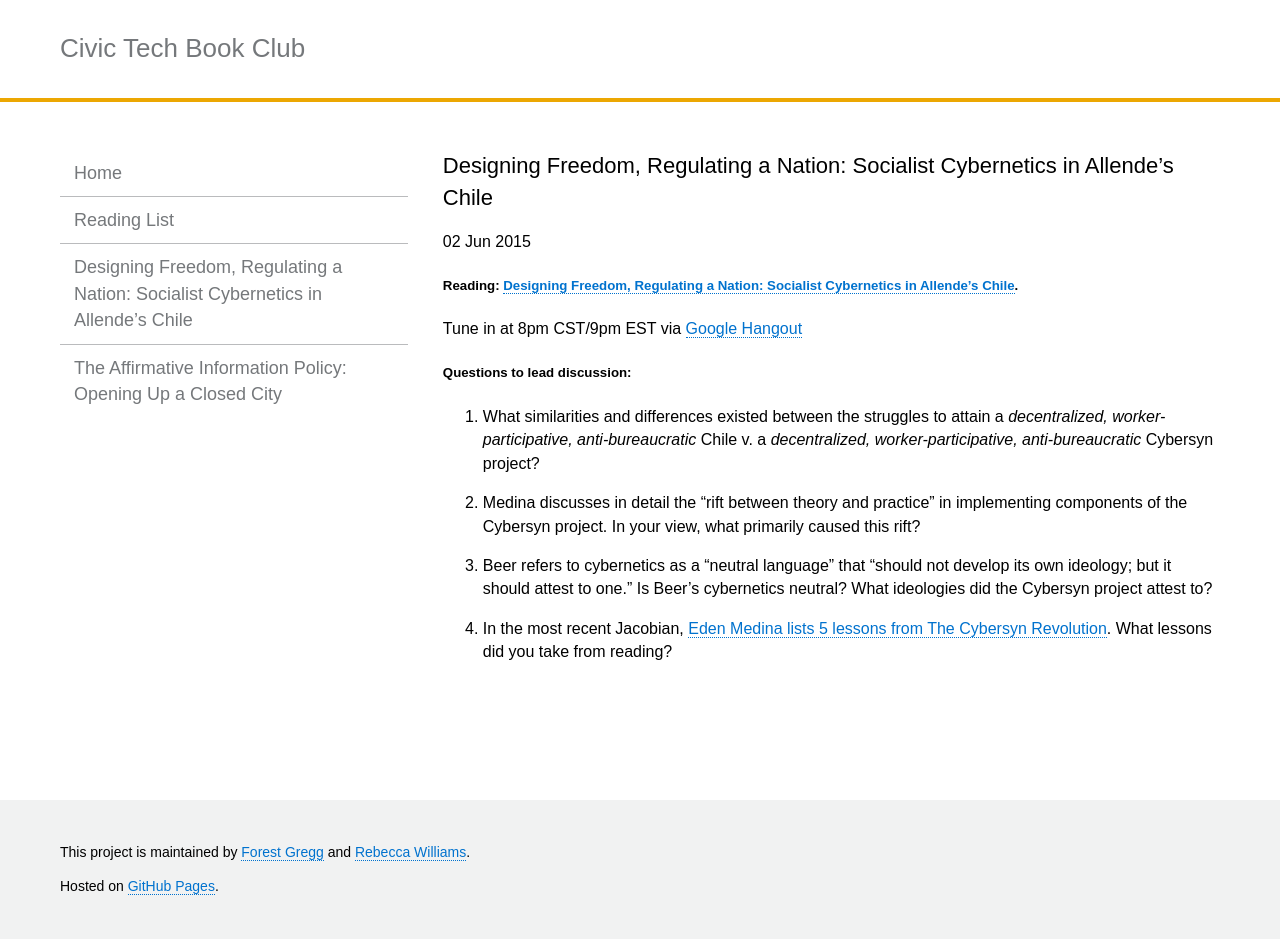
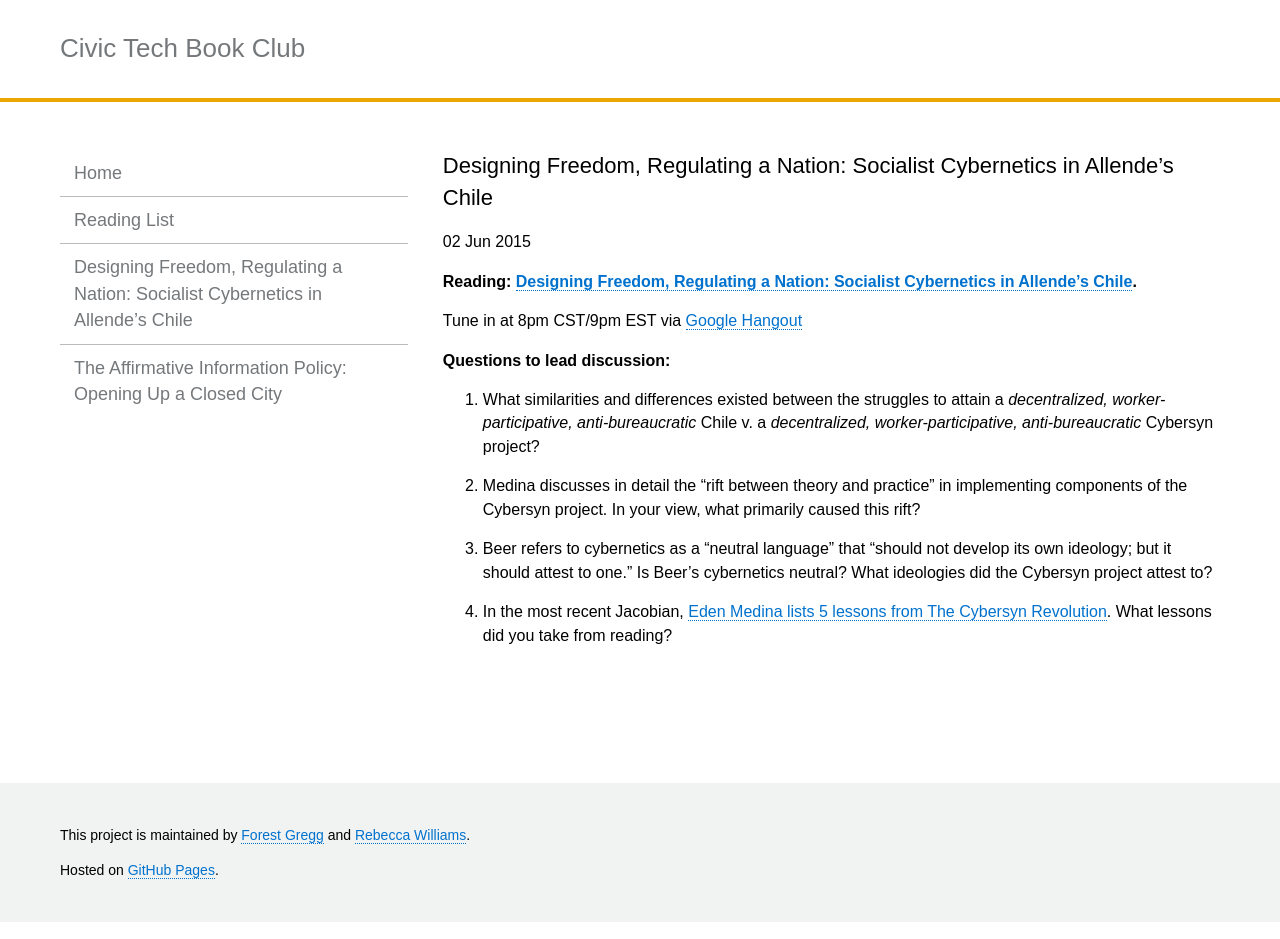
Before and after one commit to rebeccawilliams/bookclub, a Jekyll site: the page built from _posts/2015-05-26-designing-freedom-regulating-a-nation.md, in a window 1280 px wide. Built offline with Jekyll 4.4.1, drawn with Linux system fonts in a browser that asks for light colours.

```diff
--- a/_posts/2015-05-26-designing-freedom-regulating-a-nation.md
+++ b/_posts/2015-05-26-designing-freedom-regulating-a-nation.md
@@ -5,11 +5,12 @@ date:   2015-06-02 21:00:00
 categories: jekyll update
 ---
 
-##### Reading: [Designing Freedom, Regulating a Nation: Socialist Cybernetics in Allende’s Chile](http://www.informatics.indiana.edu/edenm/EdenMedinaJLASAugust2006.pdf).
+**Reading: [Designing Freedom, Regulating a Nation: Socialist Cybernetics in Allende’s Chile](http://www.informatics.indiana.edu/edenm/EdenMedinaJLASAugust2006.pdf).**
 
 Tune in at 8pm CST/9pm EST via [Google Hangout](https://plus.google.com/hangouts/_/calendar/d2lsbGlhbXMucmViZWNjYUBnbWFpbC5jb20.44tl9vr5p6gfsnoseaq9r95nm0)
 
-##### Questions to lead discussion:
+**Questions to lead discussion:**
+
 1. What similarities and differences existed between the struggles to attain a *decentralized, worker-participative, anti-bureaucratic* Chile v. a *decentralized, worker-participative, anti-bureaucratic* Cybersyn project?
 2. Medina discusses in detail the "rift between theory and practice" in implementing components of the Cybersyn project. In your view, what primarily caused this rift?
 3. Beer refers to cybernetics as a "neutral language" that "should not develop its own ideology; but it should attest to one." Is Beer's cybernetics neutral? What ideologies did the Cybersyn project attest to?
```
